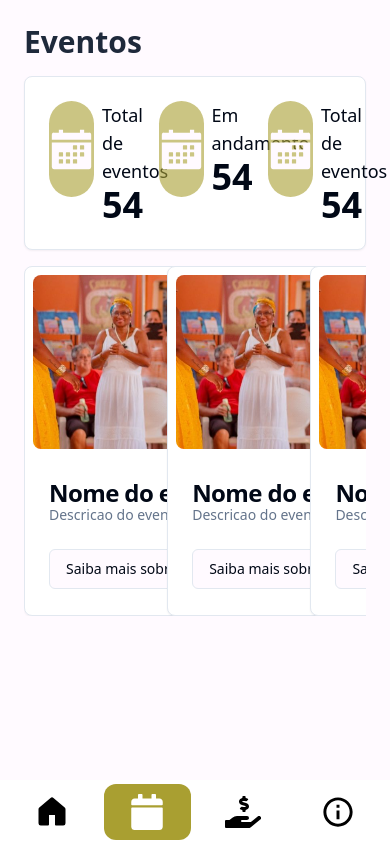
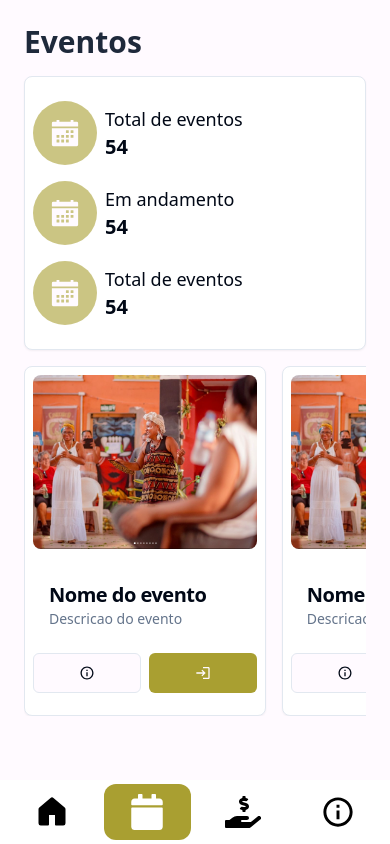
Before and after one commit to FelipeCosta401/FRONTEND-Zimbaue, a React (Vite) app: page /eventos in a window 390 px wide. Built offline with nearby package versions, Linux system fonts and the light colour scheme.

Commit message:
refactor: add responsivity at events page

```diff
--- a/src/pages/Events/Events.tsx
+++ b/src/pages/Events/Events.tsx
@@ -6,17 +6,18 @@ import {
   CardHeader,
   CardTitle,
 } from "@/components/ui/card";
-import { Separator } from "@/components/ui/separator";
-
-import { IoCalendarSharp } from "react-icons/io5";
-
-import image from "../../Assets/image1.png";
-import { Button } from "@/components/ui/button";
 import {
   Carousel,
   CarouselContent,
   CarouselItem,
 } from "@/components/ui/carousel";
+import { Button } from "@/components/ui/button";
+
+import { IoCalendarSharp } from "react-icons/io5";
+import { IoMdInformationCircleOutline } from "react-icons/io";
+import { MdLogin } from "react-icons/md";
+
+import image from "../../Assets/image1.png";
 
 const Events = () => {
   return (
@@ -24,43 +25,38 @@ const Events = () => {
       <h1 className="text-slate-800 text-3xl font-bold">Eventos</h1>
       <header>
         <Card>
-          <CardContent className="flex justify-between">
-            <div className="w-[25%] flex gap-2">
-              <span className="bg-primary/60 flex justify-center items-center w-24 h-24 rounded-full">
+          <CardContent className="flex flex-col gap-4 sm:flex-row px-2 py-6 xl:px-6">
+            <div className="w-full sm:w-1/3 flex gap-2 items-center sm:border-r-2 ">
+              <span className="bg-primary/60 flex justify-center items-center rounded-full w-16 h-16 xl:w-24 xl:h-24 ">
                 <IoCalendarSharp
-                  size={45}
-                  className="text-primary-foreground"
+                  className="text-primary-foreground text-3xl xl:text-5xl "
                 />
               </span>
               <span className="block">
                 <p className="text-lg font-medium">Total de eventos</p>
-                <h3 className="text-4xl font-semibold">54</h3>
+                <h3 className="text-xl xl:text-2xl font-semibold">54</h3>
               </span>
             </div>
-            <Separator orientation="vertical" />
-            <div className="w-[25%] flex gap-2">
-              <span className="bg-primary/60 flex justify-center items-center w-24 h-24 rounded-full">
+            <div className="w-full sm:w-1/3 flex gap-2 items-center sm:border-r-2 ">
+              <span className="bg-primary/60 flex justify-center items-center rounded-full w-16 h-16 xl:w-24 xl:h-24 ">
                 <IoCalendarSharp
-                  size={45}
-                  className="text-primary-foreground"
+                  className="text-primary-foreground text-3xl xl:text-5xl "
                 />
               </span>
               <span className="block">
                 <p className="text-lg font-medium">Em andamento</p>
-                <h3 className="text-4xl font-semibold">54</h3>
+                <h3 className="text-xl xl:text-2xl font-semibold">54</h3>
               </span>
             </div>
-            <Separator orientation="vertical" />
-            <div className="w-[25%] flex gap-2">
-              <span className="bg-primary/60 flex justify-center items-center w-24 h-24 rounded-full">
+            <div className="w-full sm:w-1/3 flex gap-2 items-center">
+              <span className="bg-primary/60 flex justify-center items-center rounded-full w-16 h-16 xl:w-24 xl:h-24 ">
                 <IoCalendarSharp
-                  size={45}
-                  className="text-primary-foreground"
+                  className="text-primary-foreground text-3xl xl:text-5xl "
                 />
               </span>
               <span className="block">
                 <p className="text-lg font-medium">Total de eventos</p>
-                <h3 className="text-4xl font-semibold">54</h3>
+                <h3 className="text-xl xl:text-2xl font-semibold">54</h3>
               </span>
             </div>
           </CardContent>
@@ -69,9 +65,9 @@ const Events = () => {
       <main className="h-[350px]">
         <Carousel className="h-full">
           <CarouselContent>
-            {Array.from({ length: 6 }).map(() => (
-              <CarouselItem className="basis-[40%]">
-                <Card className="h-[350px] w-[450px]">
+            {Array.from({ length: 6 }).map((_, i) => (
+              <CarouselItem className="basis-[72%] xl:basis-[42%]" key={i+1}>
+                <Card className="h-[350px] w-full">
                   <CardHeader
                     className="h-1/2 rounded-lg m-2"
                     style={{
@@ -79,14 +75,18 @@ const Events = () => {
                     }}
                   />
                   <CardContent>
-                    <CardTitle>Nome do evento</CardTitle>
+                    <CardTitle className="text-xl sm:text-2xl">Nome do evento</CardTitle>
                     <CardDescription>Descricao do evento</CardDescription>
                   </CardContent>
-                  <CardFooter className="flex gap-2">
-                    <Button type="button" variant={"outline"}>
-                      Saiba mais sobre
+                  <CardFooter className="px-2 pb-4 gap-2">
+                    <Button type="button" variant={"outline"} className="w-1/2">
+                    <IoMdInformationCircleOutline />
+                      <p className="hidden xs:block">Saiba mais</p>
                     </Button>
-                    <Button type="button">Participar</Button>
+                    <Button type="button" className="w-1/2">
+                    <MdLogin/>
+                      <p className="hidden xs:block">Participar</p>
+                    </Button>
                   </CardFooter>
                 </Card>
               </CarouselItem>
```
